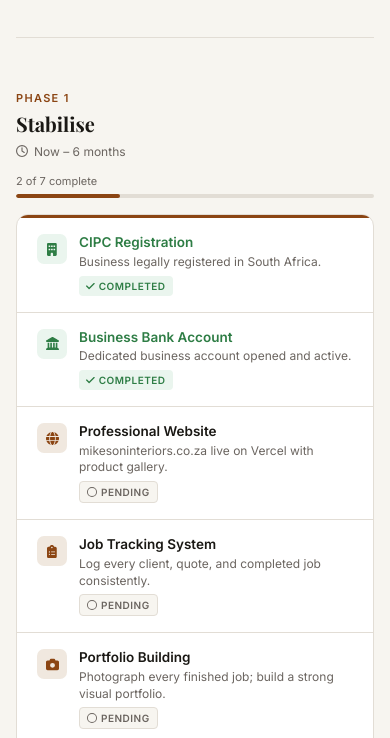
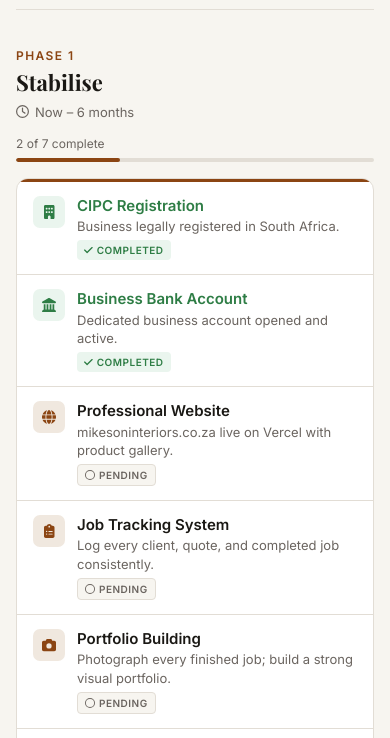
Before and after one commit to Cebomsweli/mikesons_milestone, a plain HTML site: page index.html in a window 390 px wide. Shown: the part 234-972 px from the top of the page. Drawn offline with nearby package versions, Linux system fonts and the light colour scheme.

Commit message:
Update font sizes and grid layout for improved readability and mobile responsiveness

```diff
--- a/index.html
+++ b/index.html
@@ -66,7 +66,7 @@ body {
   background: var(--bg);
   color: var(--fg);
   font-family: var(--font-body);
-  font-size: 15px;
+  font-size: 16px;
   line-height: 1.6;
   padding-left: max(16px, env(safe-area-inset-left, 0px));
   padding-right: max(16px, env(safe-area-inset-right, 0px));
@@ -213,7 +213,7 @@ body {
 
 .items-grid {
   display: grid;
-  grid-template-columns: repeat(auto-fill, minmax(220px, 1fr));
+  grid-template-columns: repeat(auto-fill, minmax(240px, 1fr));
 }
 
 /* Individual item */
@@ -264,7 +264,7 @@ body {
 .item-body { flex: 1; min-width: 0; }
 
 .item-name {
-  font-size: 13.5px;
+  font-size: 15px;
   font-weight: 600;
   color: var(--fg);
   line-height: 1.3;
@@ -274,7 +274,7 @@ body {
 .item.done .item-name { color: var(--done); }
 
 .item-desc {
-  font-size: 12px;
+  font-size: 13px;
   color: var(--fg-muted);
   margin-top: 2px;
   line-height: 1.4;
@@ -344,6 +344,34 @@ body {
 }
 
 .footer-note strong { color: var(--fg); }
+
+/* ── Mobile overrides ── */
+@media (max-width: 480px) {
+  body { font-size: 16px; }
+
+  .header { padding-block: 32px 28px; margin-bottom: 32px; }
+  .header .subtitle { font-size: 14px; }
+
+  .timeline { gap: 32px; }
+
+  .phase-title { font-size: 22px; }
+  .phase-number { font-size: 12px; }
+  .phase-timeframe { font-size: 13px; }
+  .phase-progress { font-size: 12px; }
+
+  /* Force single column on phones */
+  .items-grid {
+    grid-template-columns: 1fr !important;
+  }
+
+  .items-grid .item + .item { border-left: none; }
+
+  .item { padding: 14px 16px; gap: 12px; }
+  .item-name { font-size: 15px; }
+  .item-desc { font-size: 13px; }
+
+  .item-icon { width: 32px; height: 32px; font-size: 14px; }
+}
 </style>
 
 <div class="header">
```
